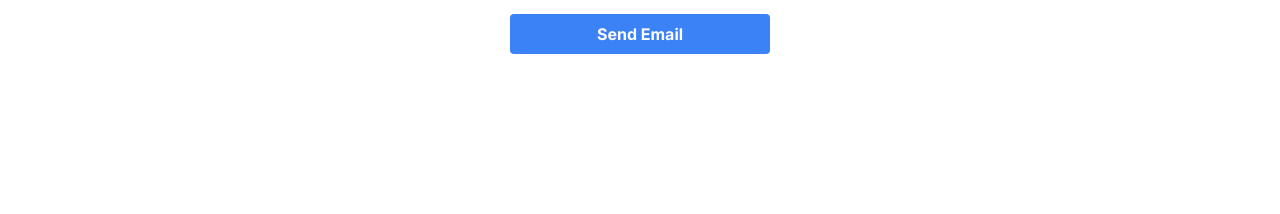
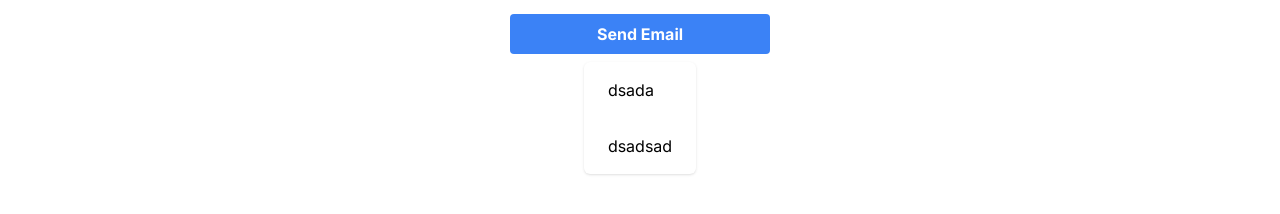
Before and after one commit to eylonshm/next-auth-ts-tw-supabase, a Next.js app: page / in a window 1280 px wide. Shown: the part 244-458 px from the top of the page. Built offline with nearby package versions, Linux system fonts and the light colour scheme.

Commit message:
Add Supsense example

```diff
--- /dev/null
+++ b/src/app/components/organisms/ShowList/showList.tsx
@@ -0,0 +1,16 @@
+interface ShowListProps {
+  loadList: () => Promise<string[]>;
+}
+
+export const ShowList = async ({ loadList }: ShowListProps) => {
+  const items = await loadList();
+  return (
+    <div className="bg-white shadow overflow-hidden sm:rounded-md">
+      {items.map((item, index) => (
+        <div key={index} className="px-4 py-4 sm:px-6">
+          {item}
+        </div>
+      ))}
+    </div>
+  );
+};
--- a/src/app/components/organisms/index.ts
+++ b/src/app/components/organisms/index.ts
@@ -1 +1,2 @@
 export { NavBar } from "./NavBar/navBar";
+export { ShowList } from "./ShowList/showList"; // Fix: Corrected the casing of the file name
--- /dev/null
+++ b/src/app/components/pages/ItemsList/itemsList.tsx
@@ -0,0 +1,13 @@
+import { ShowList } from "../../organisms";
+
+const loadList = async () => {
+  return new Promise<string[]>((resolve) =>
+    setTimeout(() => {
+      resolve(["dsada", "dsadsad"]);
+    }, 3000)
+  );
+};
+
+export const ItemsList = () => {
+  return <ShowList loadList={loadList} />;
+};
--- a/src/app/page.tsx
+++ b/src/app/page.tsx
@@ -1,5 +1,8 @@
+import { Suspense } from "react";
 import { Input, Button } from "./components";
 import { sendEmail } from "./utils/emails";
+import { ShowList } from "./components/organisms";
+import { ItemsList } from "./components/pages/ItemsList/itemsList";
 
 const EMAIL_INPUT_ID = "email";
 
@@ -12,6 +15,9 @@ export default function Home() {
           <Input id="email" name="email" placeholder="Enter your email" />
           <Button text="Send Email" type="submit" />
         </form>
+        <Suspense fallback={<div>Loading...</div>}>
+          <ItemsList />
+        </Suspense>
       </div>
     </main>
   );
```
Also changed, not shown: src/app/components/pages/index.ts (added).
